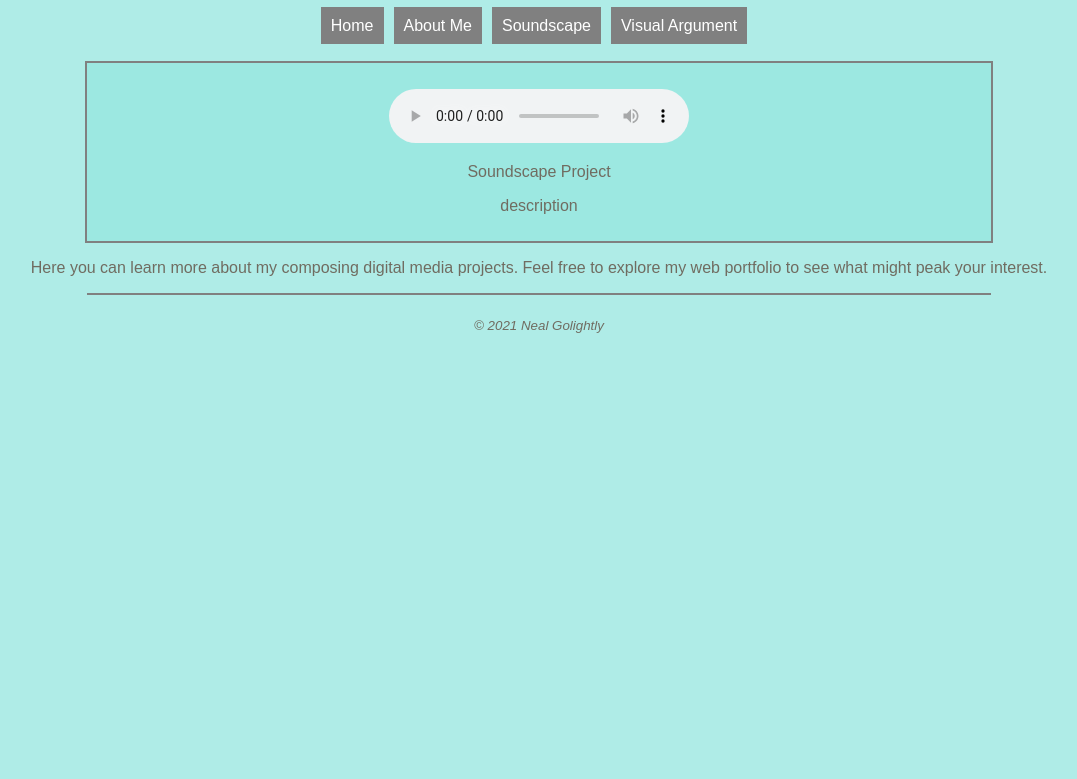
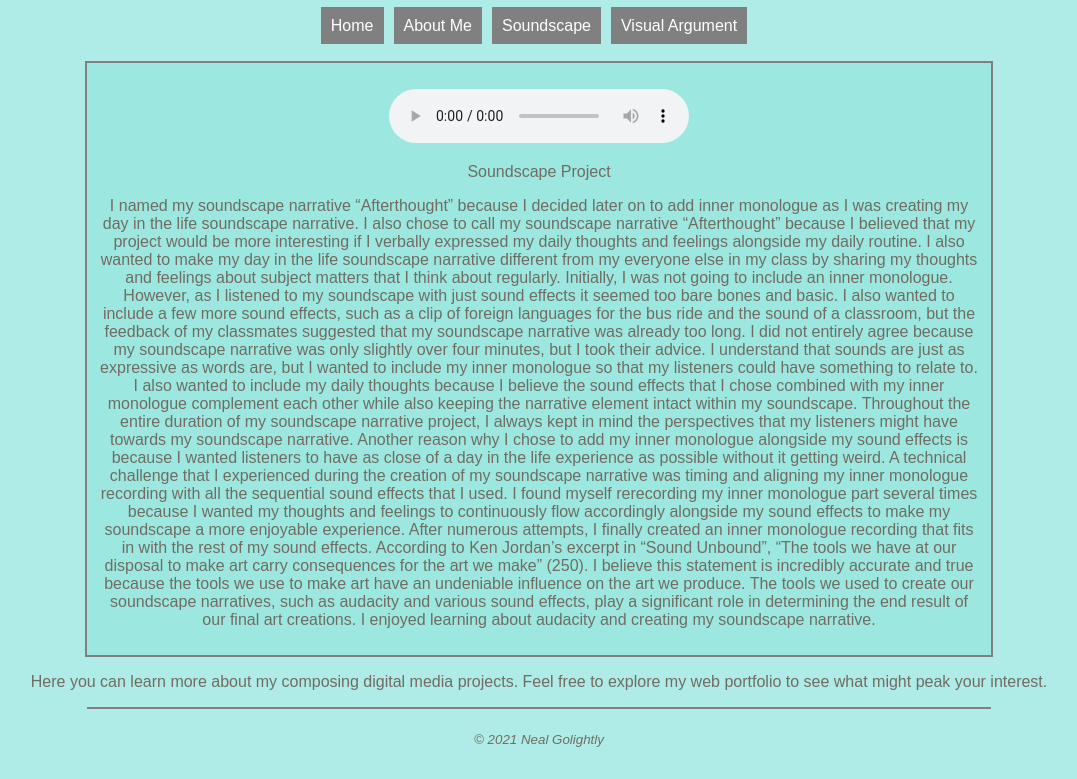
Before and after one commit to Neal-Golightly/Web-Portfolio, a plain HTML site: page soundscape/index.html in a window 1280 px wide. Shown: the part 79-858 px from the top of the page, without its empty margins (101-1178 px from the left). Before the commit the page ends 800 px from the top, so only its background shows below. Drawn offline with Linux system fonts and the light colour scheme.

Commit message:
Add files via upload

```diff
--- a/soundscape/index.html
+++ b/soundscape/index.html
@@ -19,7 +19,10 @@
    </audio>
    </p>
    <p>Soundscape Project</p>
-   <p>description</p>
+   <p>I named my soundscape narrative “Afterthought” because I decided later on to add inner monologue as I was creating my day in the life soundscape narrative. I also chose to call my soundscape narrative “Afterthought” because I believed that my project would be more interesting if I verbally expressed my daily thoughts and feelings alongside my daily routine. I also wanted to make my day in the life soundscape narrative different from my everyone else in my class by sharing my thoughts and feelings about subject matters that I think about regularly. Initially, I was not going to include an inner monologue. However, as I listened to my soundscape with just sound effects it seemed too bare bones and basic. I also wanted to include a few more sound effects, such as a clip of foreign languages for the bus ride and the sound of a classroom, but the feedback of my classmates suggested that my soundscape narrative was already too long. I did not entirely agree because my soundscape narrative was only slightly over four minutes, but I took their advice. I understand that sounds are just as expressive as words are, but I wanted to include my inner monologue so that my listeners could have something to relate to. I also wanted to include my daily thoughts because I believe the sound effects that I chose combined with my inner monologue complement each other while also keeping the narrative element intact within my soundscape.
+Throughout the entire duration of my soundscape narrative project, I always kept in mind the perspectives that my listeners might have towards my soundscape narrative. Another reason why I chose to add my inner monologue alongside my sound effects is because I wanted listeners to have as close of a day in the life experience as possible without it getting weird. A technical challenge that I experienced during the creation of my soundscape narrative was timing and aligning my inner monologue recording with all the sequential sound effects that I used. I found myself rerecording my inner monologue part several times because I wanted my thoughts and feelings to continuously flow accordingly alongside my sound effects to make my soundscape a more enjoyable experience. After numerous attempts, I finally created an inner monologue recording that fits in with the rest of my sound effects.
+According to Ken Jordan’s excerpt in “Sound Unbound”, “The tools we have at our disposal to make art carry consequences for the art we make” (250). I believe this statement is incredibly accurate and true because the tools we use to make art have an undeniable influence on the art we produce. The tools we used to create our soundscape narratives, such as audacity and various sound effects, play a significant role in determining the end result of our final art creations. I enjoyed learning about audacity and creating my soundscape narrative.
+</p>
    </div>
    <p>Here you can learn more about my composing digital media projects. Feel free to explore my web portfolio to see what might peak your interest.</p>
    <footer>
```
Also changed, not shown: aboutme/index.html (+2 -1 lines), visualargument/index.html (+1 -1 lines), css/styles.css (line endings or trailing spaces).
